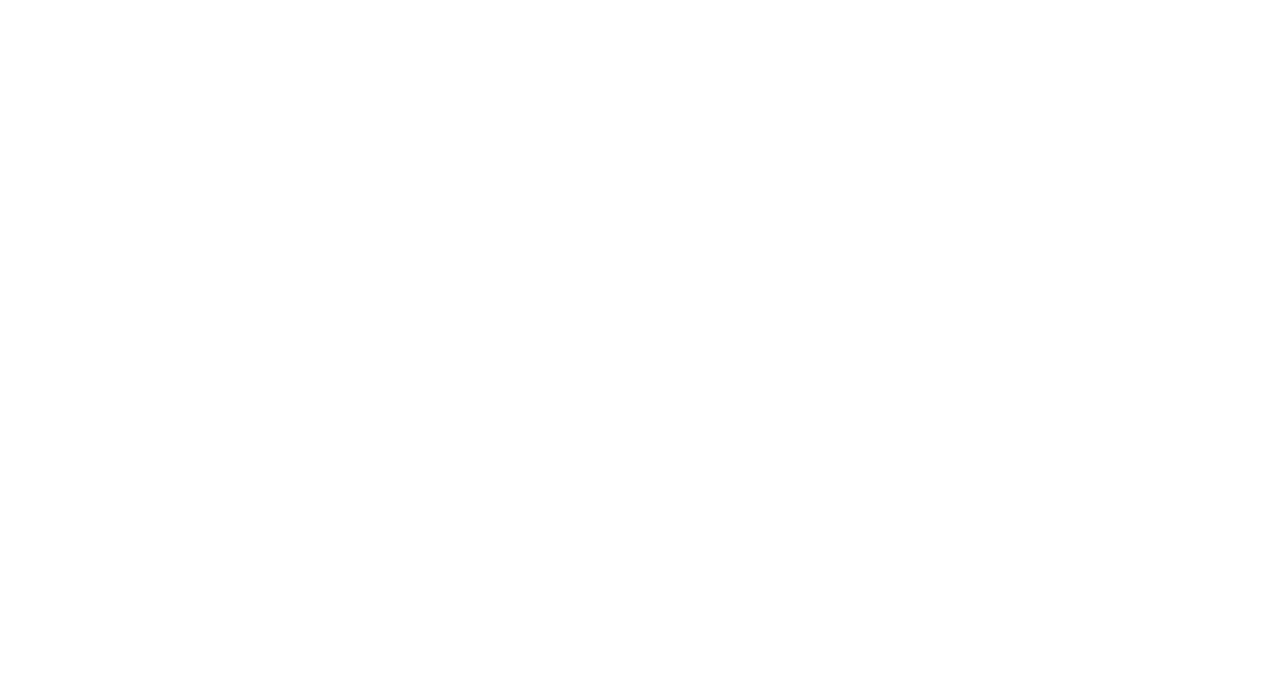
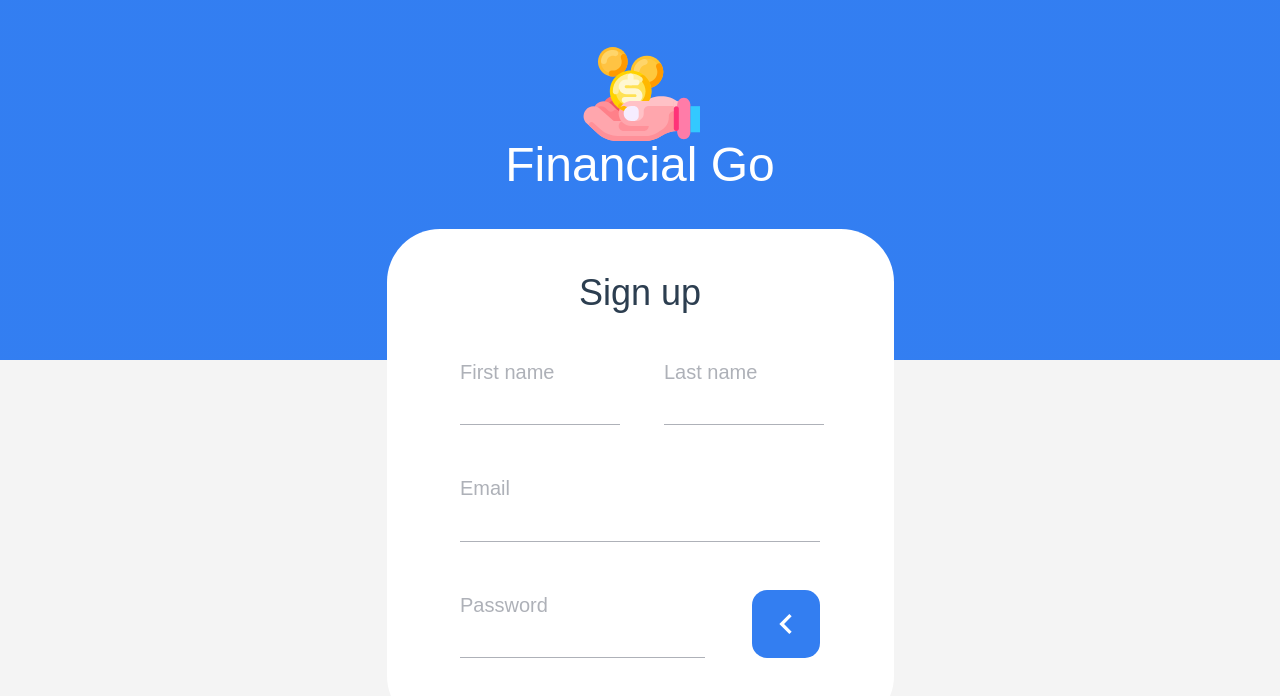
Before and after one commit to jvillegasd/financial-go, a Vue app in the folder client/: page /sign_up in a window 1280 px wide. Shown: the top 696 px of the page. Built offline with nearby package versions, Linux system fonts and the light colour scheme; a web font is replaced by a local one.

Commit message:
Register form done

```diff
--- a/client/src/router/index.js
+++ b/client/src/router/index.js
@@ -2,6 +2,7 @@
 import VueRouter from 'vue-router'
 import Landing from '../views/Landing.vue'
 import Sign_in from '../views/Sign_in.vue'
+import Sign_up from '../views/Sign_up.vue'
 
 Vue.use(VueRouter)
 
@@ -25,11 +26,25 @@
     name: 'Sign in',
     component: Sign_in,
     meta: {
-      title: "Financial Go | Sign in",
+      title: "Financial Go | Login",
       metaTags: [
         {
           name: "description",
           content: "Sign in a new user."
+        }
+      ]
+    }
+  },
+  {
+    path: '/sign_up',
+    name: 'Sign up',
+    component: Sign_up,
+    meta: {
+      title: "Financial Go | Sign up",
+      metaTags: [
+        {
+          name: "description",
+          content: "Sign up a new user."
         }
       ]
     }
--- /dev/null
+++ b/client/src/views/Sign_up.vue
@@ -0,0 +1,97 @@
+<template>
+  <div class="flex flex-col h-screen justify-center items-center">
+
+      <div id="title" class="mb-10">
+        <img id="image" src="../assets/logo.svg" class="block mx-auto">
+        <a id="landing_redirect" class="text-5xl font-regular text-white text-center">Financial Go</a>
+      </div>
+
+      <div id="card" class="mb-6 text-center xs:w-full sm:w-full md:w-c-507">
+        <h1 class="text-4xl font-regular">Sign up</h1>
+
+        <div class="mb-12">
+          <div class="grid grid-cols-2 mb-12 mx-auto" style="width: 360px;">
+            <Textbox
+              label="First name"
+              :width=160
+              :labelFontSize=20
+              :inputFontSize=25
+              class="mx-auto mr-6">
+            </Textbox>
+
+            <Textbox
+              label="Last name"
+              :width=160
+              :labelFontSize=20
+              :inputFontSize=25
+              class="mx-auto ml-6">
+            </Textbox>
+          </div>
+
+          <Textbox
+            label="Email"
+            :width=360
+            :labelFontSize=20
+            :inputFontSize=25
+            class="mx-auto mb-12">
+          </Textbox>
+
+          <div class="grid grid-cols-2 mb-12 mx-auto" style="width: 360px;">
+            <Textbox
+              label="Password"
+              :width=360
+              :lineWidth=245
+              :labelFontSize=20
+              :inputFontSize=25
+              :isPassword=true
+              class="mx-auto">
+            </Textbox>
+
+            <ArrowButton class="ml-28">
+            </ArrowButton>
+          </div>
+        </div>
+
+      </div>
+  </div>
+
+</template>
+
+<script>
+  import Textbox from '../components/textbox/Textbox';
+  import ArrowButton from '../components/arrow_btn/Arrow_btn';
+
+  export default {
+    name: 'Sign-up',
+    components: {
+      Textbox,
+      ArrowButton
+    },
+    beforeCreate: function() {
+      document.body.className = 'sign_up';
+    }
+  }
+</script>
+
+<style scoped>
+  #card {
+    background-color: white;
+    height: 500px;
+    border-radius: 53px;
+    margin-top: 0px;
+  }
+
+  #card > h1 {
+    padding: 44px;
+  }
+
+  #image {
+    width: 119.03px;
+    height: 93.36px;
+  }
+
+  #landing_redirect {
+    display: block;
+    width: 300px;
+  }
+</style>
```
